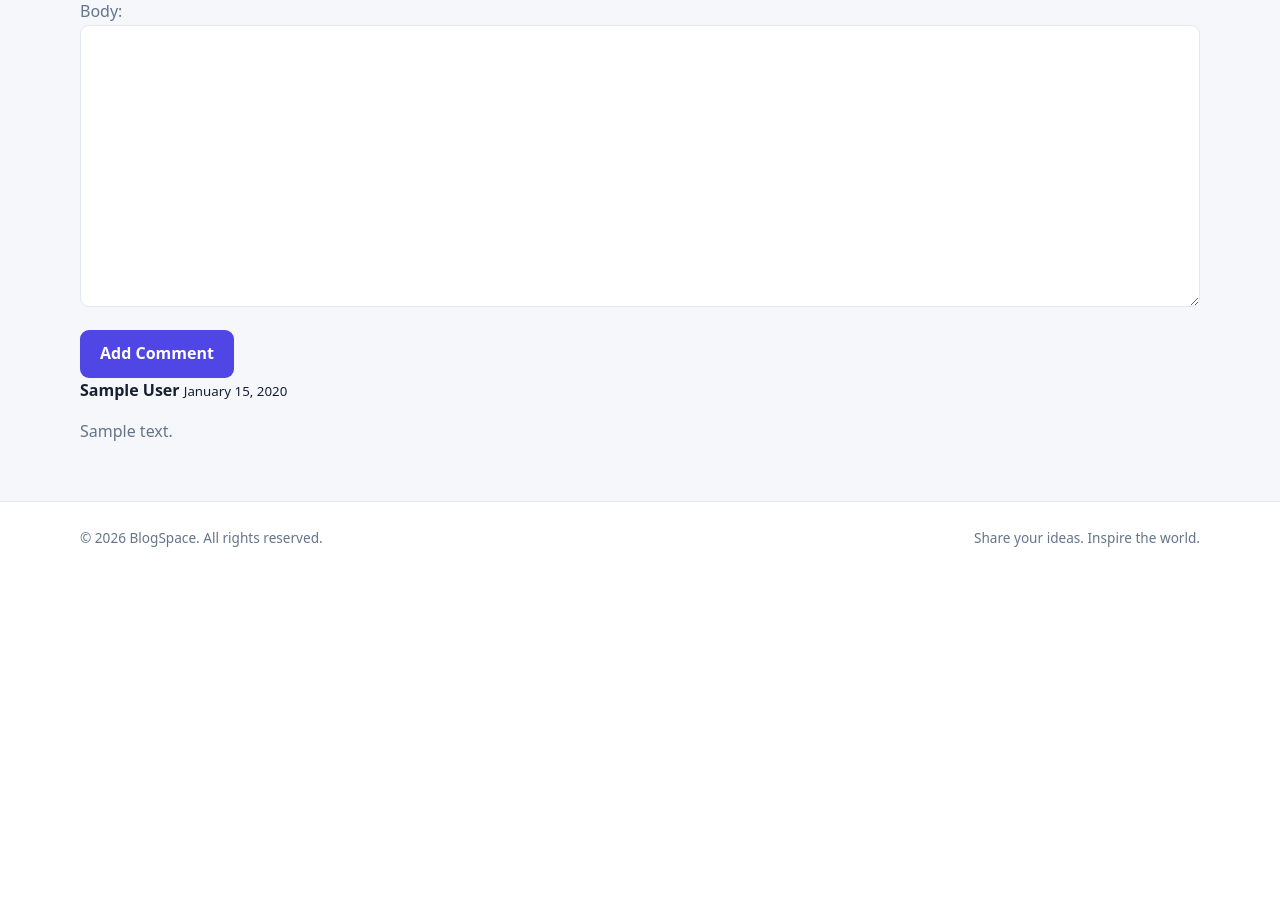
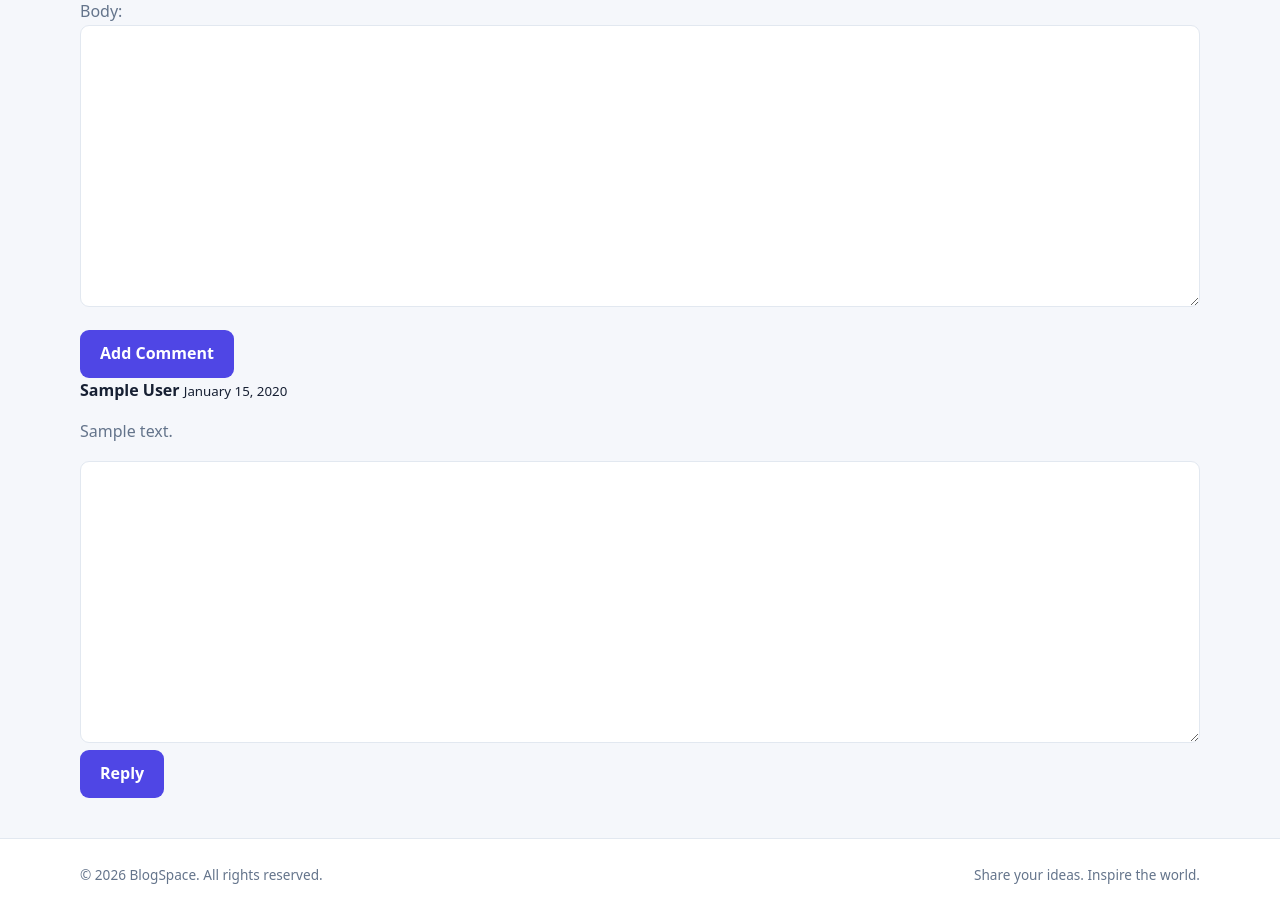
Before and after one commit to tawhiduradnan/django-blogsite-backend, a Django app: page /post/1/ in a window 1280 px wide. Shown: the part 376-1287 px from the top of the page. Before the commit the page ends 923 px from the top, so only its background shows below. Run offline with Django 5.2, Linux system fonts and the light colour scheme; a user stored in the database is signed in; tables that the repository leaves empty hold one stand-in row (values such as "Sample post").

Commit message:
Add comment reply forms

```diff
--- a/posts/views.py
+++ b/posts/views.py
@@ -54,21 +54,27 @@ def post_detail_view(request, pk):
     )
     parent_comments = post.comments.filter(parent__isnull=True).select_related('author')
     comment_form = CommentForm()
+    reply_form = CommentForm()
+    reply_parent_id = ''
     if request.method == 'POST' and request.user.is_authenticated:
-        comment_form = CommentForm(request.POST)
-        if comment_form.is_valid():
-            comment = comment_form.save(commit=False)
+        form = CommentForm(request.POST)
+        reply_parent_id = request.POST.get('parent_id', '')
+        if form.is_valid():
+            comment = form.save(commit=False)
             comment.post = post
             comment.author = request.user
-            parent_id = request.POST.get('parent_id')
-            if parent_id:
+            if reply_parent_id:
                 # Replies must belong to this post; never attach a comment to
                 # an unrelated post based on an arbitrary submitted ID.
                 comment.parent = get_object_or_404(
-                    post.comments, pk=parent_id, parent__isnull=True
+                    post.comments, pk=reply_parent_id, parent__isnull=True
                 )
             comment.save()
             return redirect('posts:post_detail', pk=post.pk)
+        if reply_parent_id:
+            reply_form = form
+        else:
+            comment_form = form
 
     return render(
         request,
@@ -77,6 +83,8 @@ def post_detail_view(request, pk):
             'post': post,
             'comments': parent_comments,
             'comment_form': comment_form,
+            'reply_form': reply_form,
+            'reply_parent_id': reply_parent_id,
         },
     )
 
--- a/templates/post_detail.html
+++ b/templates/post_detail.html
@@ -124,6 +124,21 @@
 
                     {% endfor %}
 
+                    {% if user.is_authenticated %}
+                        <form class="reply-form"
+                              method="POST"
+                              action="{% url 'posts:post_detail' pk=post.pk %}">
+                            {% csrf_token %}
+                            {% if reply_parent_id == comment.pk|stringformat:"s" %}
+                                {{ reply_form.as_p }}
+                            {% else %}
+                                {{ reply_form.body }}
+                            {% endif %}
+                            <input type="hidden" name="parent_id" value="{{ comment.pk }}">
+                            <button type="submit">Reply</button>
+                        </form>
+                    {% endif %}
+
                 </div>
 
             {% empty %}
```
